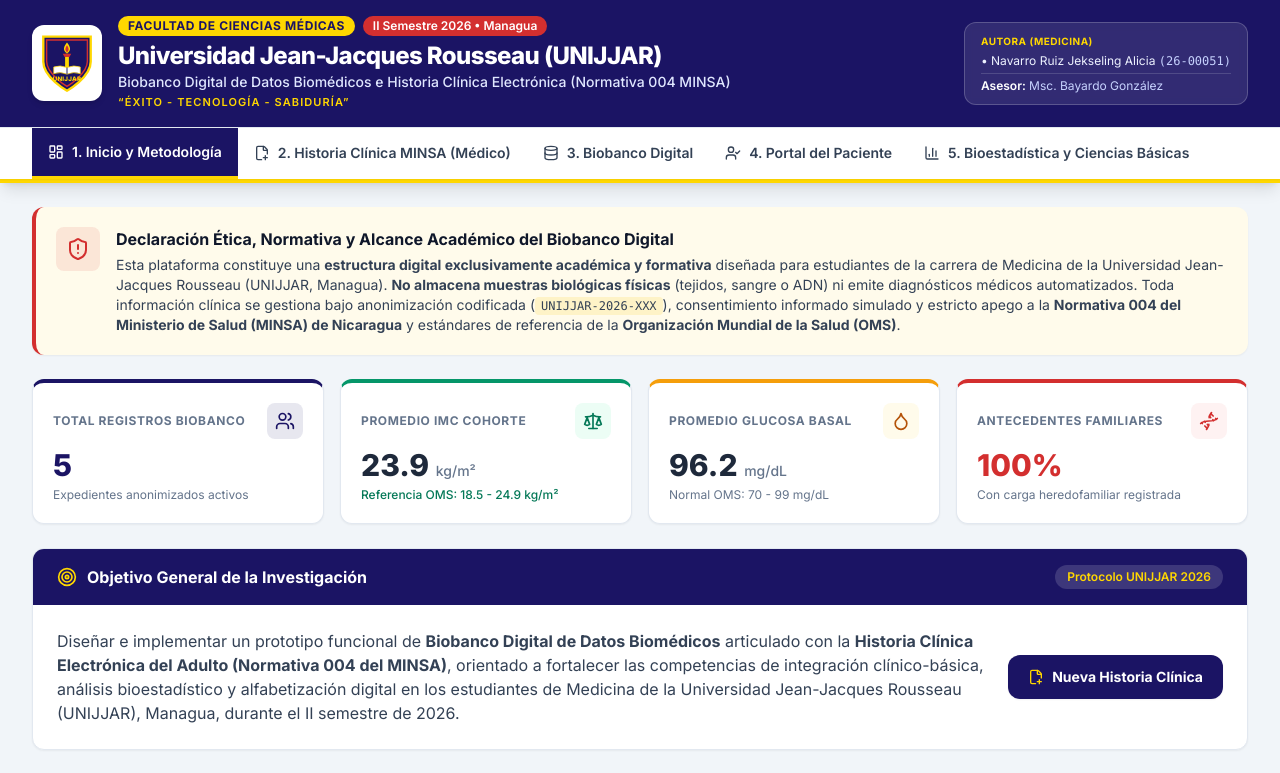
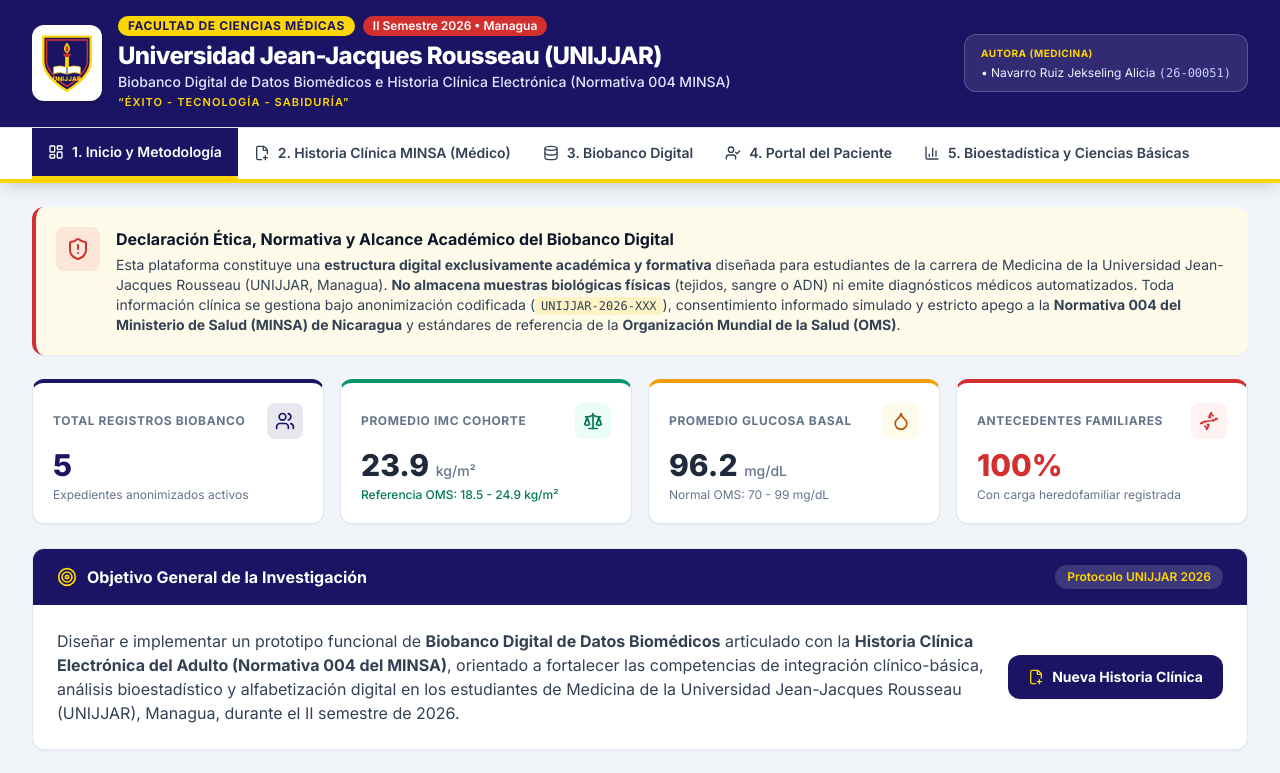
Before and after one commit to jnavarro-med/biobanco-unijjar-2026, a plain HTML site: page index.html in a window 1280 px wide. Shown: the top 773 px of the page. Drawn offline with nearby package versions, Linux system fonts and the light colour scheme.

Commit message:
Update index.html

```diff
--- a/index.html
+++ b/index.html
@@ -137,9 +137,6 @@
           <ul class="space-y-0.5 text-indigo-50">
             <li>• Navarro Ruiz Jekseling Alicia <span class="text-indigo-200 font-mono">(26-00051)</span></li>
           </ul>
-          <p class="mt-1 pt-1 border-t border-white/15 text-indigo-200">
-            <span class="font-semibold text-white">Asesor:</span> Msc. Bayardo González
-          </p>
         </div>
       </div>
     </div>
```
